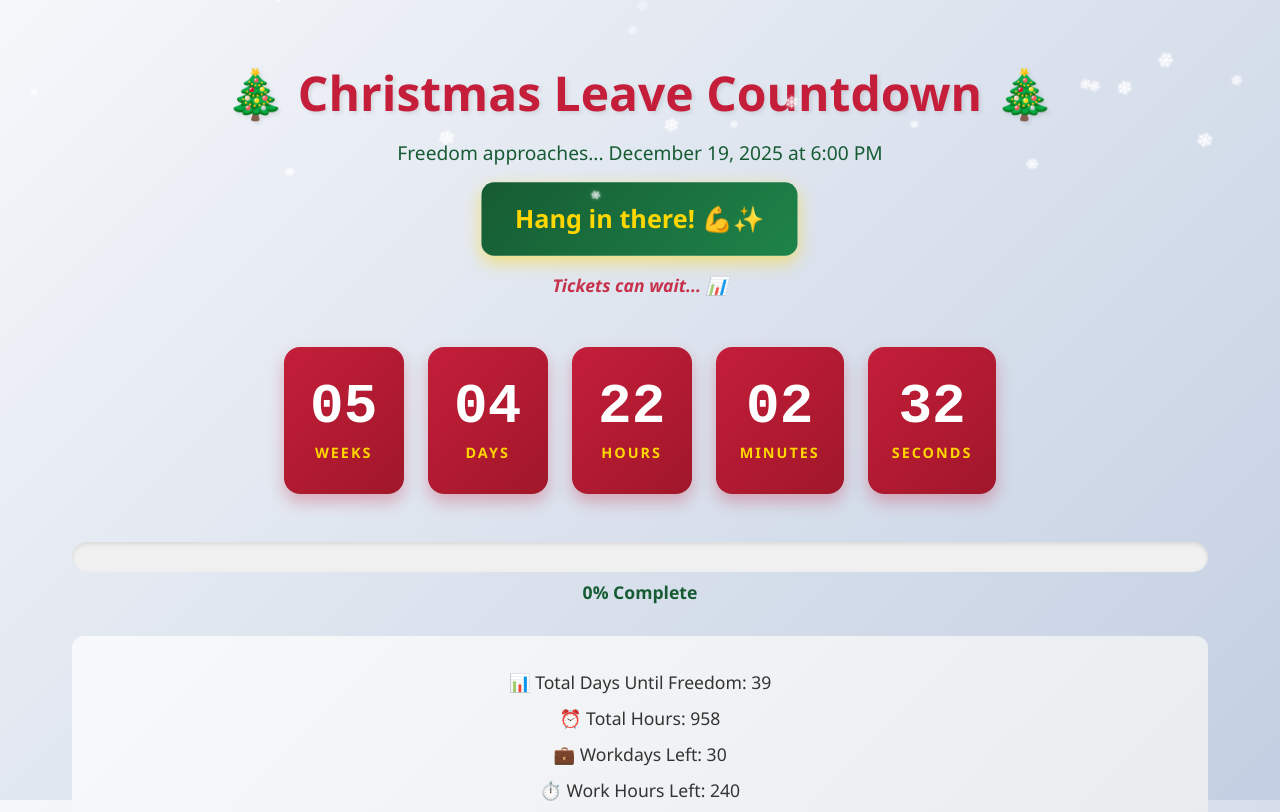
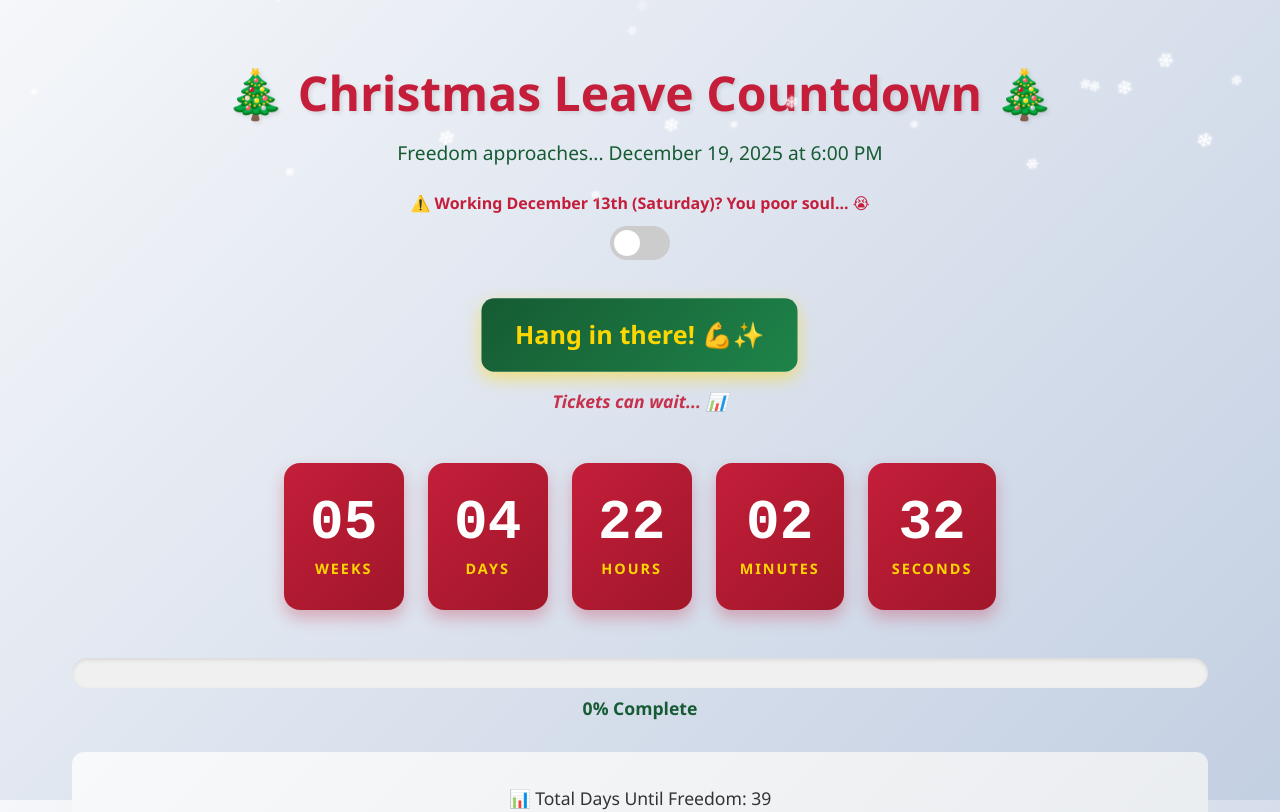
Before and after one commit to henia87/countdown-to-pto, an Angular app: page / in a window 1280 px wide. Shown: the top 812 px of the page. Built offline with nearby package versions, Linux system fonts and the light colour scheme.

Commit message:
Add December 13th toggle switch - Extended Suffering Edition for poor souls working Saturday

```diff
--- a/src/app/components/countdown/countdown.component.html
+++ b/src/app/components/countdown/countdown.component.html
@@ -4,6 +4,24 @@
   <div class="countdown-header">
     <h1 class="title">🎄 Christmas Leave Countdown 🎄</h1>
     <p class="subtitle">Freedom approaches... December 19, 2025 at 6:00 PM</p>
+
+    <!-- December 13th Toggle -->
+    <div class="december-13th-toggle">
+      <label class="toggle-label">
+        <span class="toggle-text"
+          >⚠️ Working December 13th (Saturday)? You poor soul... 😭</span
+        >
+        <div class="toggle-switch">
+          <input
+            type="checkbox"
+            [(ngModel)]="workingDecember13th"
+            id="dec13-toggle"
+          />
+          <span class="slider"></span>
+        </div>
+      </label>
+    </div>
+
     <p class="milestone-message">{{ getMilestoneMessage() }}</p>
     <p class="funny-quote">{{ currentFunnyQuote }}</p>
   </div>
@@ -12,31 +30,41 @@
   <div class="time-units">
     <!-- Weeks -->
     <div class="time-unit">
-      <div class="time-value">{{ formatNumber(remainingTime().weeks) }}</div>
+      <div class="time-value">
+        {{ formatNumber(adjustedRemainingTime().weeks) }}
+      </div>
       <div class="time-label">WEEKS</div>
     </div>
 
     <!-- Days -->
     <div class="time-unit">
-      <div class="time-value">{{ formatNumber(remainingTime().days) }}</div>
+      <div class="time-value">
+        {{ formatNumber(adjustedRemainingTime().days) }}
+      </div>
       <div class="time-label">DAYS</div>
     </div>
 
     <!-- Hours -->
     <div class="time-unit">
-      <div class="time-value">{{ formatNumber(remainingTime().hours) }}</div>
+      <div class="time-value">
+        {{ formatNumber(adjustedRemainingTime().hours) }}
+      </div>
       <div class="time-label">HOURS</div>
     </div>
 
     <!-- Minutes -->
     <div class="time-unit">
-      <div class="time-value">{{ formatNumber(remainingTime().minutes) }}</div>
+      <div class="time-value">
+        {{ formatNumber(adjustedRemainingTime().minutes) }}
+      </div>
       <div class="time-label">MINUTES</div>
     </div>
 
     <!-- Seconds -->
     <div class="time-unit">
-      <div class="time-value">{{ formatNumber(remainingTime().seconds) }}</div>
+      <div class="time-value">
+        {{ formatNumber(adjustedRemainingTime().seconds) }}
+      </div>
       <div class="time-label">SECONDS</div>
     </div>
   </div>
@@ -52,10 +80,10 @@
   <!-- Fun Statistics -->
   <div class="stats">
     <p class="stat-item">
-      📊 Total Days Until Freedom: {{ remainingTime().totalDays }}
+      📊 Total Days Until Freedom: {{ adjustedRemainingTime().totalDays }}
     </p>
     <p class="stat-item">
-      ⏰ Total Hours: {{ remainingTime().totalHours.toLocaleString() }}
+      ⏰ Total Hours: {{ adjustedRemainingTime().totalHours.toLocaleString() }}
     </p>
     <p class="stat-item">💼 Workdays Left: {{ workdaysRemaining() }}</p>
     <p class="stat-item">
--- a/src/app/components/countdown/countdown.component.scss
+++ b/src/app/components/countdown/countdown.component.scss
@@ -32,6 +32,76 @@
 
     @media (max-width: 768px) {
       font-size: 1rem;
+    }
+  }
+
+  // December 13th Toggle Switch
+  .december-13th-toggle {
+    margin: 1.5rem auto;
+    max-width: 500px;
+
+    .toggle-label {
+      display: flex;
+      flex-direction: column;
+      align-items: center;
+      gap: 0.75rem;
+      cursor: pointer;
+      user-select: none;
+
+      .toggle-text {
+        font-size: 1rem;
+        color: #c41e3a;
+        font-weight: 600;
+        text-align: center;
+
+        @media (max-width: 768px) {
+          font-size: 0.9rem;
+        }
+      }
+
+      .toggle-switch {
+        position: relative;
+        width: 60px;
+        height: 34px;
+
+        input {
+          opacity: 0;
+          width: 0;
+          height: 0;
+
+          &:checked + .slider {
+            background-color: #c41e3a;
+          }
+
+          &:checked + .slider:before {
+            transform: translateX(26px);
+          }
+        }
+
+        .slider {
+          position: absolute;
+          cursor: pointer;
+          top: 0;
+          left: 0;
+          right: 0;
+          bottom: 0;
+          background-color: #ccc;
+          transition: 0.4s;
+          border-radius: 34px;
+
+          &:before {
+            position: absolute;
+            content: "";
+            height: 26px;
+            width: 26px;
+            left: 4px;
+            bottom: 4px;
+            background-color: white;
+            transition: 0.4s;
+            border-radius: 50%;
+          }
+        }
+      }
     }
   }
 
--- a/src/app/components/countdown/countdown.component.ts
+++ b/src/app/components/countdown/countdown.component.ts
@@ -12,6 +12,7 @@ import { effect } from '@angular/core';
 export class CountdownComponent implements OnInit {
   private confettiLaunched = false;
   currentFunnyQuote: string = '';
+  workingDecember13th: boolean = false; // Toggle for extra workday
 
   // Array of rotating funny work-themed quotes
   private funnyQuotes = [
@@ -47,6 +48,44 @@ export class CountdownComponent implements OnInit {
     return this.countdownService.remainingTime;
   }
 
+  // Adjusted remaining time that accounts for December 13th
+  adjustedRemainingTime = computed(() => {
+    const baseTime = this.remainingTime();
+
+    if (!this.workingDecember13th) {
+      return baseTime;
+    }
+
+    // Add 24 hours (one full day) to all time calculations
+    const additionalMilliseconds = 24 * 60 * 60 * 1000; // 24 hours in ms
+    const totalMs = baseTime.totalSeconds * 1000 + additionalMilliseconds;
+
+    const totalSeconds = Math.floor(totalMs / 1000);
+    const totalMinutes = Math.floor(totalSeconds / 60);
+    const totalHours = Math.floor(totalMinutes / 60);
+    const totalDays = Math.floor(totalHours / 24);
+    const weeks = Math.floor(totalDays / 7);
+
+    const days = totalDays % 7;
+    const hours = totalHours % 24;
+    const minutes = totalMinutes % 60;
+    const seconds = totalSeconds % 60;
+
+    return {
+      weeks,
+      days,
+      hours,
+      minutes,
+      seconds,
+      totalDays,
+      totalHours,
+      totalMinutes,
+      totalSeconds,
+      isComplete: baseTime.isComplete,
+      progressPercentage: baseTime.progressPercentage,
+    };
+  });
+
   get progress() {
     return this.countdownService.progress;
   }
@@ -79,6 +118,11 @@ export class CountdownComponent implements OnInit {
         workdays++;
       }
       currentDate.setDate(currentDate.getDate() + 1);
+    }
+
+    // Add December 13th (Saturday) if working that day
+    if (this.workingDecember13th) {
+      workdays += 1;
     }
 
     return workdays;
```
Also changed, not shown: src/app/app.module.ts (+5 -10 lines).
